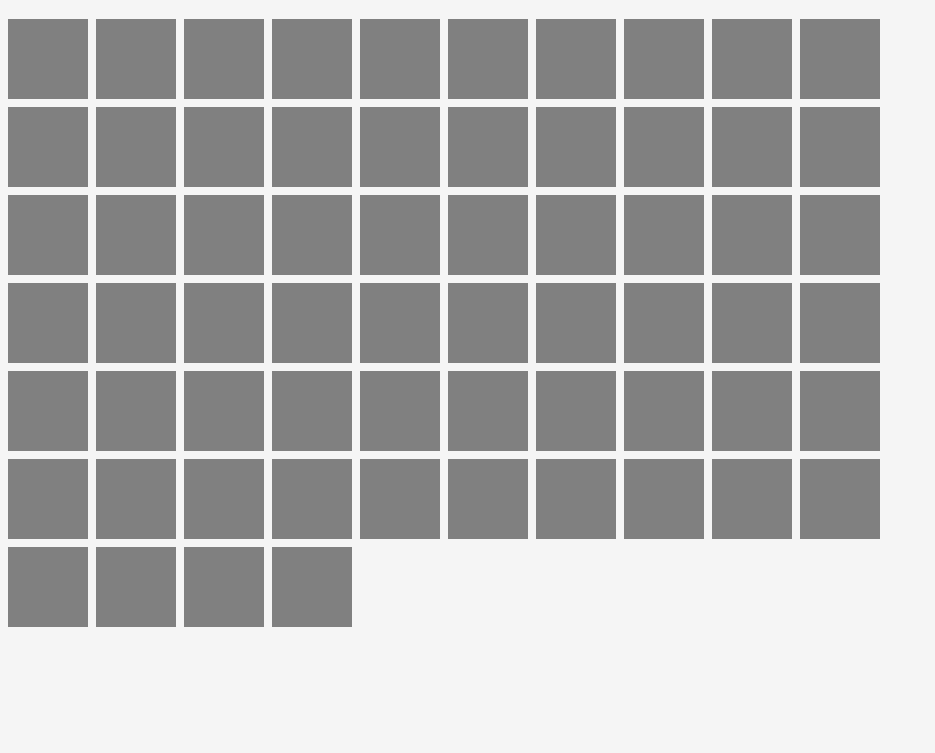
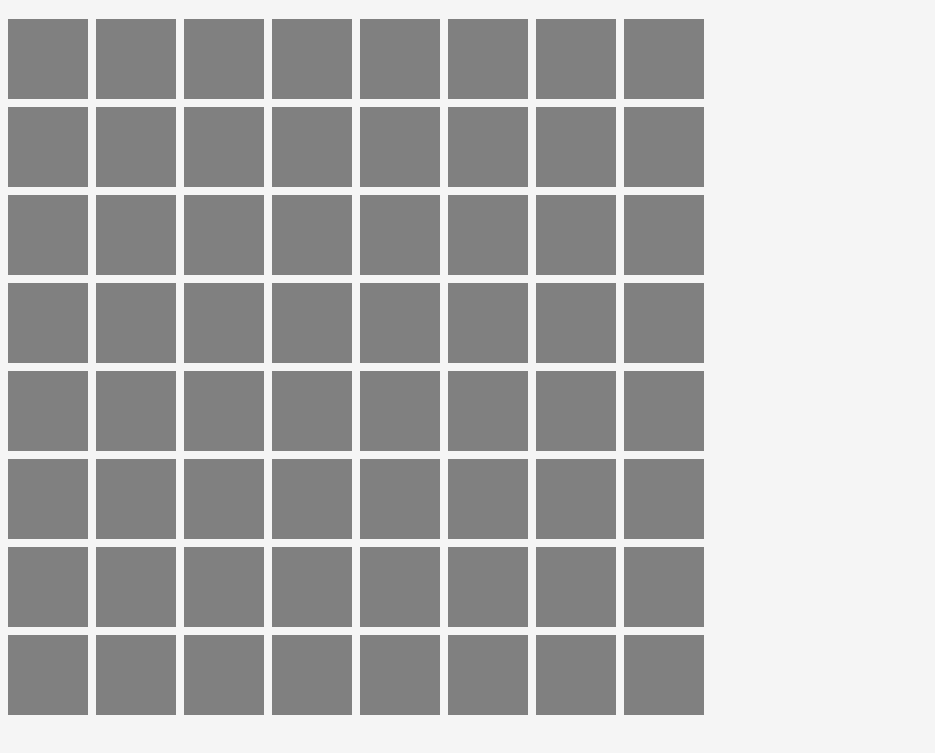
Before and after one commit to AMillar1/AMillar_SEI_Project1_Minesweeper, a plain HTML site: page index.html in a window 1280 px wide. Shown: the part 61-814 px from the top of the page, without its empty margins (0-935 px from the left). Drawn offline with Linux system fonts and the light colour scheme.

Commit message:
Resize board

```diff
--- a/css/main.css
+++ b/css/main.css
@@ -8,8 +8,8 @@ body {
 }
 #board {
     display: grid;
-    grid-template-columns: repeat(10, 10vmin);
-    grid-template-rows: repeat(10, 10vmin);
+    grid-template-columns: repeat(8, 10vmin);
+    grid-template-rows: repeat(8, 10vmin);
     gap: 1vmin;
   }
 #board > div {
```
